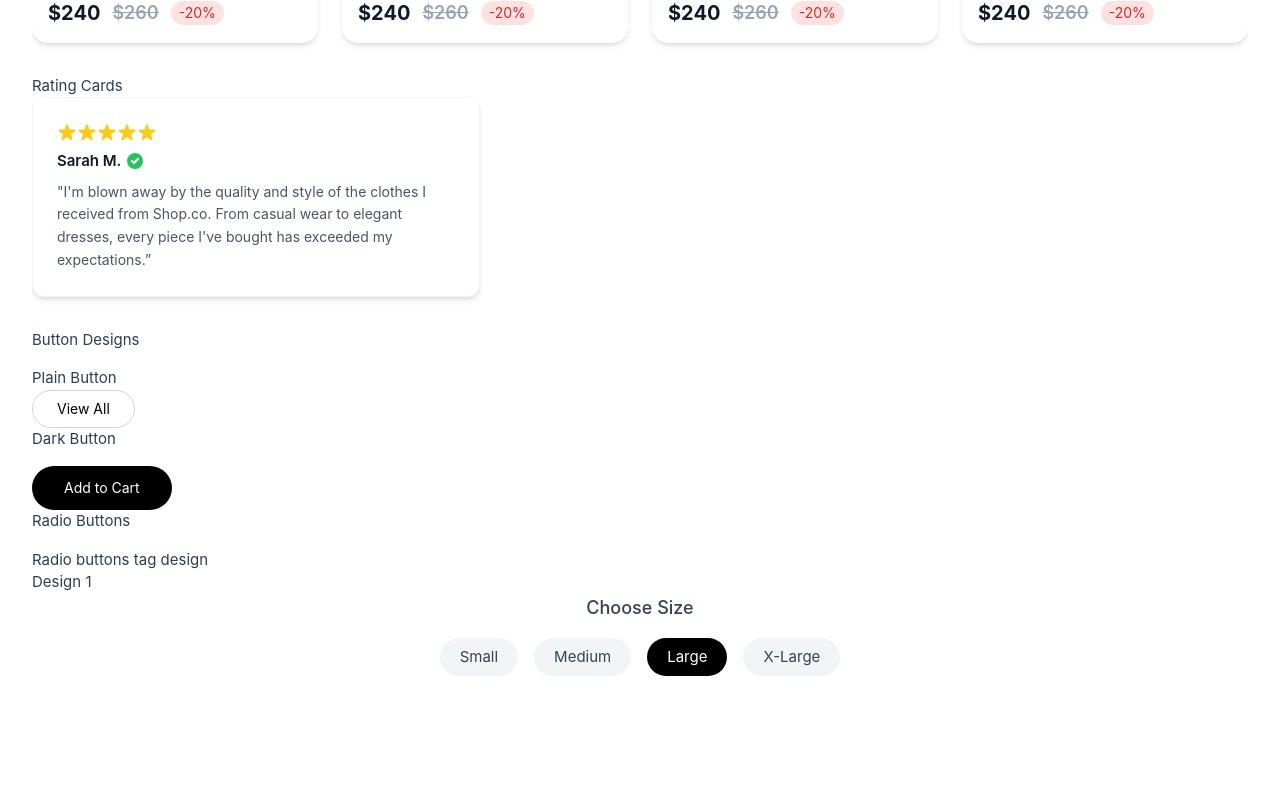
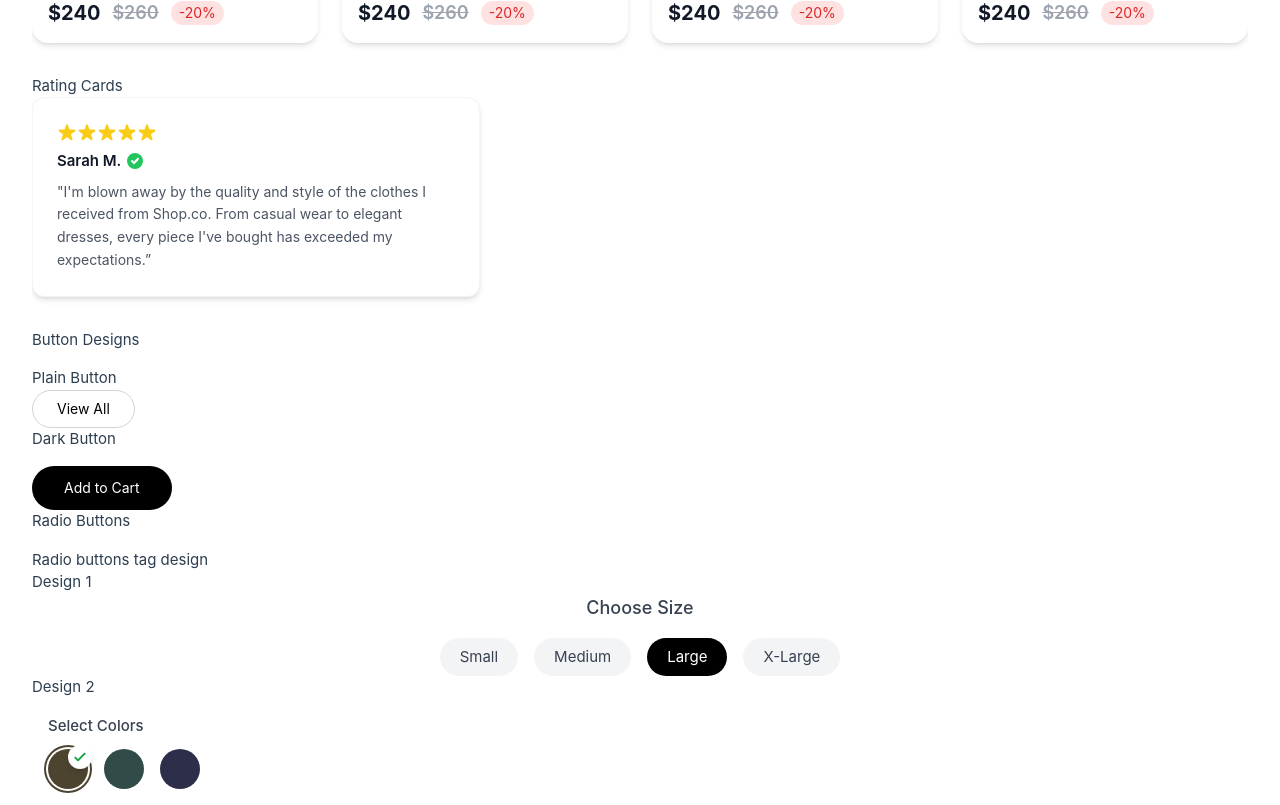
Before and after one commit to navctns/ecommerce-design-system-vue3-tailwind, a Vue app: page / in a window 1280 px wide. Shown: the part 756-1561 px from the top of the page. Before the commit the page ends 1432 px from the top, so only its background shows below. Built offline with nearby package versions, Linux system fonts and the light colour scheme.

Commit message:
radio button with circle design added

```diff
--- a/src/App.vue
+++ b/src/App.vue
@@ -9,6 +9,7 @@ import TopNavbarModel1 from './components/navbar/model-1/TopNavbarModel1.vue';
 import ProductCards from "./views/ProductCards.vue";
 import CustomerRatingItem from './components/cards/CustomerRatingItem.vue';
 import RadioButtonsTagDesign from './components/forms/radio-button-group/RadioButtonsTagDesign.vue';
+import RadioButtonCircle from './components/forms/radio-button-group/RadioButtonCircle.vue';
 </script>
 
 <template>
@@ -45,6 +46,8 @@ import RadioButtonsTagDesign from './components/forms/radio-button-group/RadioBu
     <h6>Radio buttons tag design</h6>
     <h6>Design 1</h6>
     <RadioButtonsTagDesign/>
+    <h6>Design 2</h6>
+    <RadioButtonCircle/>
   </div>
   <RouterView />
 </template>
--- /dev/null
+++ b/src/components/buttons/ButtonCountSetter.vue
@@ -0,0 +1,19 @@
+!<template>
+  <div class="border fl-x border-gray-300 text-black text-sm px-6 py-2 rounded-full hover:bg-gray-100 transition">
+      <button>-</button>
+      <div>{{ count }}</div>
+      <button>+</button>
+    </div>
+</template>
+
+<script setup>
+defineProps({
+    count:{
+        type: Number
+    }
+})
+</script>
+
+<style>
+
+</style>
--- /dev/null
+++ b/src/components/forms/radio-button-group/RadioButtonCircle.vue
@@ -0,0 +1,60 @@
+<template>
+  <form class="p-4 space-y-3">
+    <label class="block text-gray-700 font-medium mb-2">Select Colors</label>
+
+    <div class="flex gap-4">
+      <!-- Color 1 -->
+      <label class="relative cursor-pointer w-10 h-10">
+        <input type="radio" name="color" value="#4D4430" class="sr-only peer" checked />
+        <div class="w-full h-full rounded-full bg-[#4D4430]
+                    peer-checked:ring-2 peer-checked:ring-offset-2 peer-checked:ring-[#4D4430]
+                    transition-all duration-200">
+        </div>
+        <!-- Tick icon overlay -->
+        <div class="absolute -top-1 -right-1 bg-white rounded-full p-1 hidden peer-checked:block shadow-md">
+          <svg class="h-4 w-4 text-green-600" xmlns="http://www.w3.org/2000/svg" fill="none"
+            viewBox="0 0 24 24" stroke="currentColor" stroke-width="3">
+            <path stroke-linecap="round" stroke-linejoin="round" d="M5 13l4 4L19 7" />
+          </svg>
+        </div>
+      </label>
+
+      <!-- Color 2 -->
+      <label class="relative cursor-pointer w-10 h-10">
+        <input type="radio" name="color" value="#314C48" class="sr-only peer" />
+        <div class="w-full h-full rounded-full bg-[#314C48]
+                    peer-checked:ring-2 peer-checked:ring-offset-2 peer-checked:ring-[#314C48]
+                    transition-all duration-200">
+        </div>
+        <div class="absolute -top-1 -right-1 bg-white rounded-full p-1 hidden peer-checked:block shadow-md">
+          <svg class="h-4 w-4 text-green-600" xmlns="http://www.w3.org/2000/svg" fill="none"
+            viewBox="0 0 24 24" stroke="currentColor" stroke-width="3">
+            <path stroke-linecap="round" stroke-linejoin="round" d="M5 13l4 4L19 7" />
+          </svg>
+        </div>
+      </label>
+
+      <!-- Color 3 -->
+      <label class="relative cursor-pointer w-10 h-10">
+        <input type="radio" name="color" value="#2D2E49" class="sr-only peer" />
+        <div class="w-full h-full rounded-full bg-[#2D2E49]
+                    peer-checked:ring-2 peer-checked:ring-offset-2 peer-checked:ring-[#2D2E49]
+                    transition-all duration-200">
+        </div>
+        <div class="absolute -top-1 -right-1 bg-white rounded-full p-1 hidden peer-checked:block shadow-md">
+          <svg class="h-4 w-4 text-green-600" xmlns="http://www.w3.org/2000/svg" fill="none"
+            viewBox="0 0 24 24" stroke="currentColor" stroke-width="3">
+            <path stroke-linecap="round" stroke-linejoin="round" d="M5 13l4 4L19 7" />
+          </svg>
+        </div>
+      </label>
+    </div>
+  </form>
+</template>
+
+<script>
+</script>
+
+<style>
+
+</style>
```
